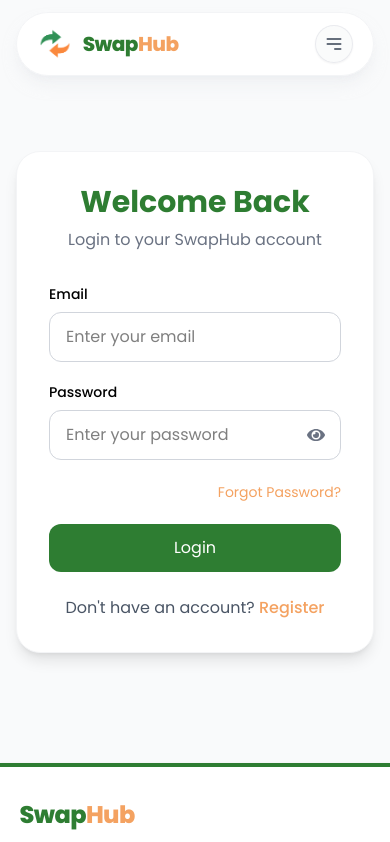
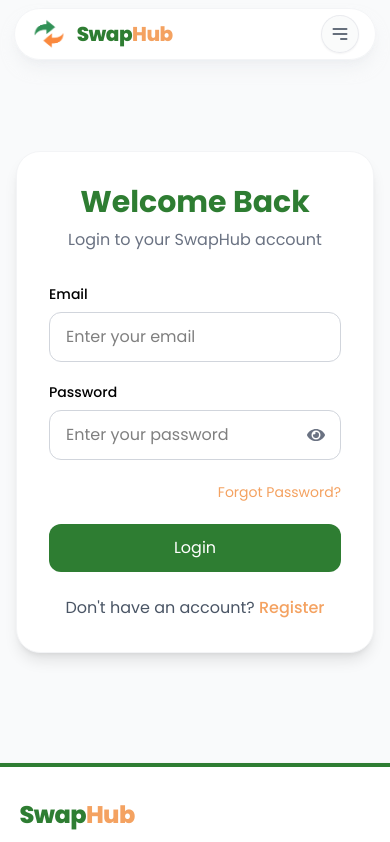
Before and after one commit to Amanverma45/swapHub, a React (Vite) app in the folder Frontend/hub/: page /login in a window 390 px wide. Shown: the top 842 px of the page. Built offline with nearby package versions, Linux system fonts and the light colour scheme; no server answers.

Commit message:
reduce mobile navbar height and add vertical padding to Login/Register pages to prevent overlap

```diff
--- a/Frontend/hub/src/Components/Login.jsx
+++ b/Frontend/hub/src/Components/Login.jsx
@@ -45,7 +45,7 @@ const Login = () => {
     }
 }, []);
   return (
-    <section className="min-h-[80vh] flex items-center justify-center px-4">
+    <section className="min-h-[80vh] flex items-center justify-center px-4 py-8 sm:py-12">
       <div className="w-full max-w-md bg-white shadow-lg rounded-3xl p-8 border border-gray-100">
 
         <div className="text-center mb-8">
--- a/Frontend/hub/src/Components/Navbar.jsx
+++ b/Frontend/hub/src/Components/Navbar.jsx
@@ -48,8 +48,8 @@ const Navbar = () => {
       )}
 
       {/* Floating Glassmorphic Navbar Container */}
-      <header className="sticky top-3 z-50 w-full flex justify-center px-3 sm:px-4">
-        <nav className="w-[98%] sm:w-[95%] max-w-6xl h-16 bg-white/90 backdrop-blur-md shadow-lg shadow-gray-200/50 border border-gray-100 rounded-full px-5 sm:px-8 md:px-10 flex items-center justify-between transition-all duration-300">
+      <header className="sticky top-2 sm:top-3 z-50 w-full flex justify-center px-2.5 sm:px-4 mb-3 sm:mb-6">
+        <nav className="w-[98%] sm:w-[95%] max-w-6xl h-13 sm:h-16 bg-white/90 backdrop-blur-md shadow-lg shadow-gray-200/50 border border-gray-100 rounded-full px-4 sm:px-8 md:px-10 flex items-center justify-between transition-all duration-300">
 
           {/* Logo Area */}
           <div className="flex items-center justify-between w-full md:w-auto">
--- a/Frontend/hub/src/Components/Register.jsx
+++ b/Frontend/hub/src/Components/Register.jsx
@@ -40,7 +40,7 @@ const Register = () => {
   }
 
   return (
-    <section className="min-h-[80vh] flex items-center justify-center px-4">
+    <section className="min-h-[80vh] flex items-center justify-center px-4 py-8 sm:py-12">
       <div className="w-full max-w-md bg-white shadow-lg rounded-3xl p-8 border border-gray-100">
 
         <div className="text-center mb-8">
```
